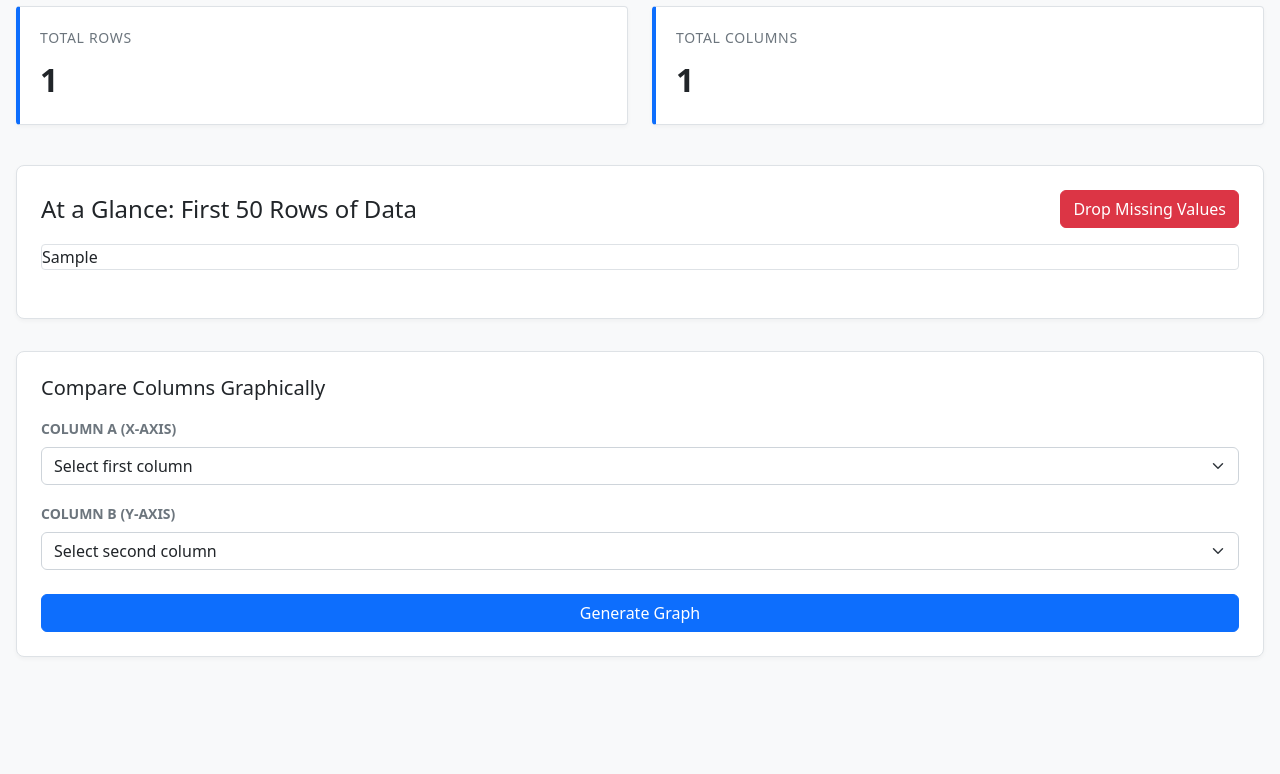
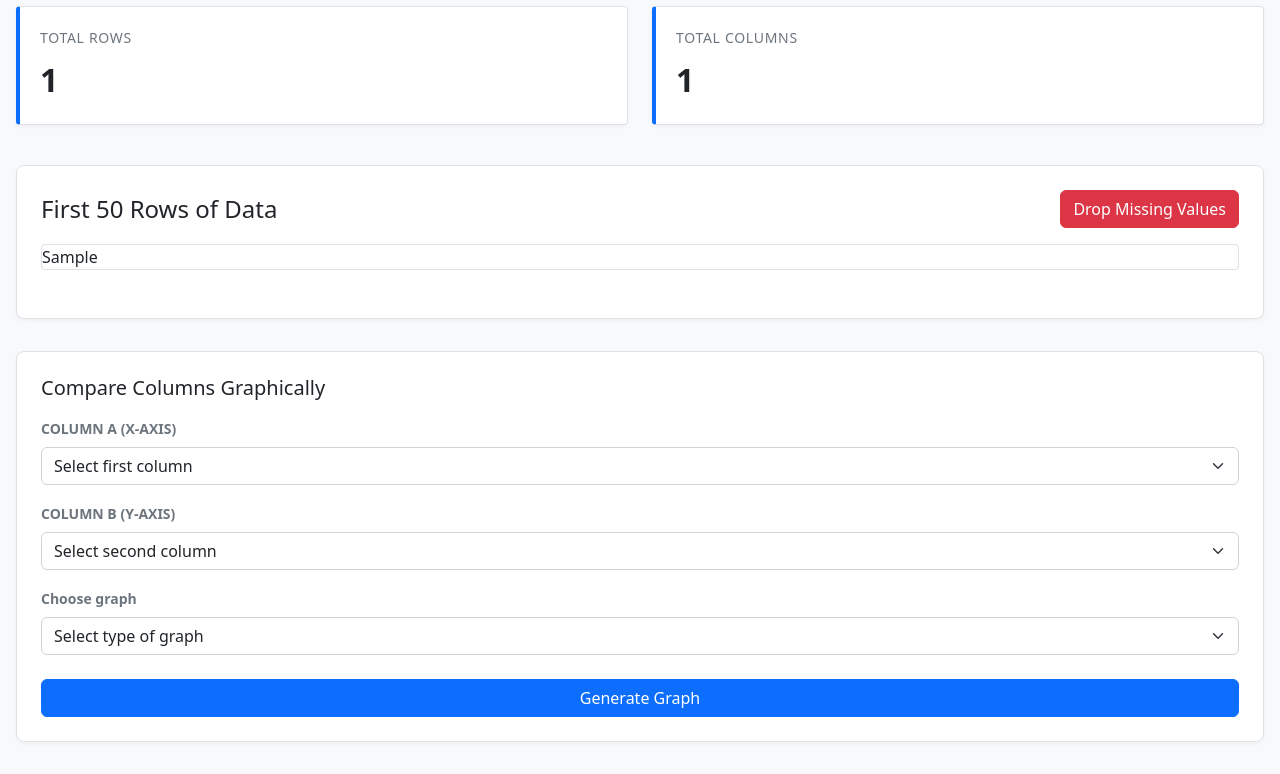
Before and after one commit to prsy-git/Data-Insights-Project, a Flask app: template templates/dashboard.html in a window 1280 px wide. Shown: the part 497-1271 px from the top of the page. Before the commit the page ends 1154 px from the top, so only its background shows below. Run offline with Flask 3, Linux system fonts and the light colour scheme; the template is opened without the code that fills it: most values are stand-ins (such as "Sample title", 1, 10 or a date in 2020).

Commit message:
Added graphing options, import for Cryptography / Fernet
Added form select for different graphing options to be chosen from dropdown.

Imported cryptography and Fernet for eventual use in a user login / kaggle information entry.

```diff
--- a/app.py
+++ b/app.py
@@ -6,7 +6,8 @@ import matplotlib.pyplot as plt
 from dotenv import load_dotenv
 from flask import Flask, render_template, flash, request, redirect, url_for
 from werkzeug.utils import secure_filename
-import zipfile
+from cryptography.fernet import Fernet
+#PLANNED FEATURE: Create user authentication with fernet / sql
 
 #load environment variables before use in analytics
 load_dotenv()
@@ -141,6 +142,12 @@ def plot_bivariate():
     df = analytics.load_dataframe(file_path)
     #Write helper function to duplicate this code later
 
+    #Request the graph type to be used from the form
+    graph_type = request.form.get('graph_type')
+
+    if not graph_type:
+        return "Select a graph type", 400
+
     x_col_name = request.form.get('column_a')
     y_col_name = request.form.get('column_b')
 
@@ -149,7 +156,7 @@ def plot_bivariate():
 
     #Code to clear previous graphs if existing
     plt.clf()
-    graph_axes = analytics.graph_comparison(x_series, y_series)
+    graph_axes = analytics.graph_comparison(x_series, y_series, graph_type)
 
     plot_filename = "dashboard_plot.png"
     plot_filepath = os.path.join(app.root_path, 'static', 'images', plot_filename)
--- a/templates/dashboard.html
+++ b/templates/dashboard.html
@@ -33,6 +33,7 @@
             </div>
         </div>
 
+        <!-- Display only with loaded data -->
         {% if data %}
             <hr class="my-5">
 
@@ -51,7 +52,7 @@
 
             <div class="data-display-card">
                 <div class="d-flex justify-content-between align-items-center flex-wrap mb-3">
-                    <h4 class="mb-0">At a Glance: First 50 Rows of Data</h4>
+                    <h4 class="mb-0">First 50 Rows of Data</h4>
 
                     <form method="POST" action="{{ url_for('clean_data') }}" class="mb-0">
                         <input type="hidden" name="action" value="button_drop_missing">
@@ -66,6 +67,7 @@
 
 
             <div class="form-card">
+
                 <h5 class="mb-3">Compare Columns Graphically</h5>
 
                 <form method="POST" action="{{ url_for('plot_bivariate') }}">
@@ -89,6 +91,15 @@
                         </select>
                     </div>
 
+                    <div class="mb-3">
+                        <label class="form-label text-muted small fw-bold">Choose graph</label>
+                        <select name="graph_type" class="form-select">
+                            <option value="" disabled selected>Select type of graph</option>
+                                <option value="box">Bar</option>
+                                <option value="scatter">Scatter</option>
+                        </select>
+                    </div>
+
                     <button type="submit" class="btn btn-primary w-100 mt-2">Generate Graph</button>
                 </form>
 
@@ -100,7 +111,6 @@
                     </div>
                 {% endif %}
 
-
             </div>
 
 
```
Also changed, not shown: analytics.py (+8 -2 lines), static/images/dashboard_plot.png.
